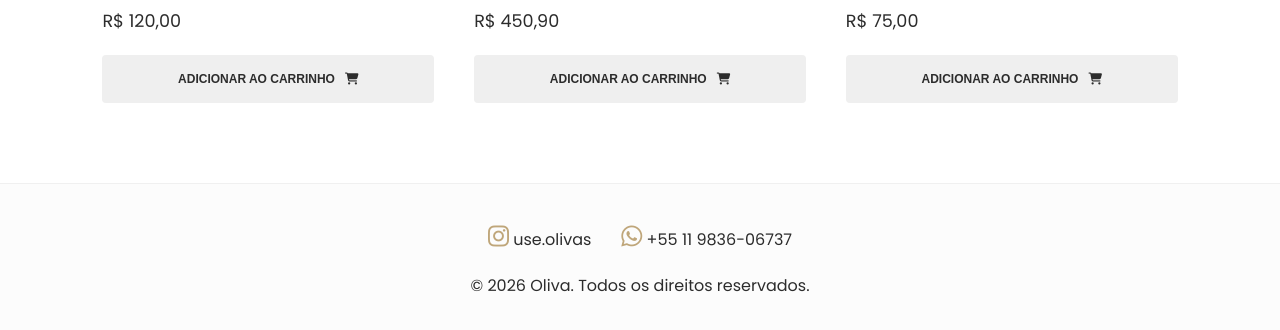
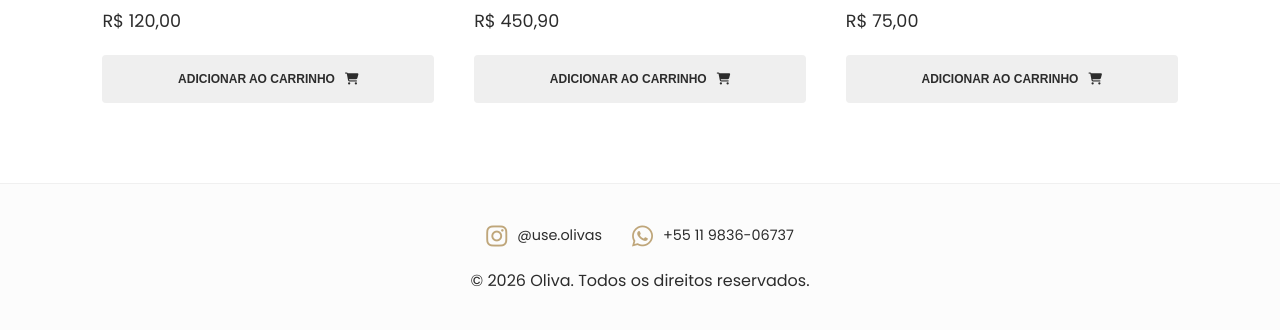
Before and after one commit to andersonvsantos/catalogoOliva, a plain HTML site: page index.html in a window 1280 px wide. Shown: the part 1440-1770 px from the top of the page. Drawn offline with nearby package versions, Linux system fonts and the light colour scheme.

Commit message:
Melhorando o estilo dos icones

```diff
--- a/assets/css/index.css
+++ b/assets/css/index.css
@@ -15,7 +15,7 @@
     -webkit-tap-highlight-color: transparent;
 }
 
-/* Reset de Links e Cores */
+/* Reset de Links */
 a {
     text-decoration: none;
     color: inherit;
@@ -124,6 +124,10 @@ header {
     width: 100%;
 }
 
+.product-card {
+    background: transparent;
+}
+
 .img-wrapper {
     width: 100%;
     aspect-ratio: 1 / 1.2;
@@ -165,7 +169,7 @@ header {
     display: block;
 }
 
-/* --- BOTÕES DINÂMICOS (Adicionar vs Seletor) --- */
+/* Botões Dinâmicos */
 .action-container {
     width: 100%;
     height: 48px;
@@ -224,7 +228,7 @@ header {
     font-weight: 600;
 }
 
-/* Toast/Aviso Elegante */
+/* Toast/Aviso */
 .toast-aviso {
     position: fixed;
     top: 20px;
@@ -248,7 +252,7 @@ header {
     top: 40px;
 }
 
-/* Rodapé */
+/* Rodapé e Hovers Coloridos */
 footer {
     background-color: #fcfcfc;
     border-top: 1px solid #f0f0f0;
@@ -263,9 +267,34 @@ footer {
     margin-bottom: 20px;
 }
 
+.footer-link {
+    display: flex;
+    align-items: center;
+    gap: 10px;
+    font-size: 0.9rem;
+    transition: var(--transition);
+}
+
 .footer-link i {
     font-size: 1.5rem;
     color: var(--primary-color);
+    transition: var(--transition);
+}
+
+/* Hover Instagram */
+.footer-link.instagram:hover {
+    color: #E1306C;
+}
+.footer-link.instagram:hover i {
+    color: #E1306C;
+}
+
+/* Hover WhatsApp */
+.footer-link.whatsapp:hover {
+    color: #25D366;
+}
+.footer-link.whatsapp:hover i {
+    color: #25D366;
 }
 
 @media (max-width: 768px) {
--- a/assets/js/index.js
+++ b/assets/js/index.js
@@ -3,7 +3,7 @@ const produtosJSON = [
     { id: 2, nome: "Anel Solitário", desc: "Cristal cravejado em prata 925 legítima.", preco: 159.00, img: "https://images.unsplash.com/photo-1605100804763-247f67b3557e?q=80&w=600" },
     { id: 3, nome: "Brincos de Argola", desc: "Banho de ouro rosé com acabamento polido.", preco: 85.50, img: "https://images.unsplash.com/photo-1535632066927-ab7c9ab60908?q=80&w=600" },
     { id: 4, nome: "Pulseira Veneziana", desc: "Design minimalista em prata com extensor.", preco: 120.00, img: "https://images.unsplash.com/photo-1611591437281-460bfbe1220a?q=80&w=600" },
-    { id: 5, nome: "Relógio Elegance", desc: "Pulseira de aço inoxidável e mostrador em quartzo.", preco: 450.90, img: "https://images.unsplash.com/photo-1524805444758-089113d48a6d?q=80&w=600" },
+    { id: 2, nome: "Relógio Elegance", desc: "Pulseira de aço inoxidável e mostrador em quartzo.", preco: 450.90, img: "https://images.unsplash.com/photo-1524805444758-089113d48a6d?q=80&w=600" },
     { id: 6, nome: "Pingente Infinito", desc: "Símbolo em ródio negro com microzircônias.", preco: 75.00, img: "https://images.unsplash.com/photo-1515562141207-7a88fb7ce338?q=80&w=600" }
 ];
 
@@ -29,7 +29,6 @@ function exibirAviso(mensagem) {
     setTimeout(() => toast.classList.remove('show'), 2500);
 }
 
-// Decide qual botão renderizar (Adicionar ou Seletor + -)
 function renderActionButton(product) {
     const itemInCart = carrinho.find(item => item.id === product.id);
 
@@ -44,7 +43,7 @@ function renderActionButton(product) {
     }
     return `
         <button class="add-to-cart" onclick="addToCart(${product.id})">
-            Adicionar ao Carrinho <i class="fa-solid fa-cart-shopping"></i>
+            Adicionar ao Carrinho<i class="fa-solid fa-cart-shopping"></i>
         </button>
     `;
 }
@@ -89,12 +88,10 @@ function saveAndUpdate() {
     updateBadge();
     loadCatalog(produtosJSON);
 
-    // Animação do Badge
     cartBadge.style.transform = "scale(1.4)";
     setTimeout(() => cartBadge.style.transform = "scale(1)", 200);
 }
 
-// Filtro de busca preservado
 document.getElementById('search-input').addEventListener('input', (e) => {
     const term = e.target.value.toLowerCase();
     const filtered = produtosJSON.filter(p =>
@@ -103,6 +100,5 @@ document.getElementById('search-input').addEventListener('input', (e) => {
     loadCatalog(filtered);
 });
 
-// Inicialização
 loadCatalog(produtosJSON);
 updateBadge();
--- a/index.html
+++ b/index.html
@@ -30,8 +30,12 @@
 
     <footer>
         <div class="footer-links">
-            <a href="https://www.instagram.com/use.olivas/" class="footer-link"><i class="fa-brands fa-instagram"></i> <span>use.olivas</span></a>
-            <a href="https://wa.me/5511983606737?text=Gostaria%20de%20saber%20mais%20sobre%20a%20Oliva!" class="footer-link"><i class="fa-brands fa-whatsapp"></i> <span>+55 11 9836-06737</span></a>
+            <a href="https://www.instagram.com/use.olivas/" class="footer-link instagram" target="_blank">
+                <i class="fa-brands fa-instagram"></i> <span>@use.olivas</span>
+            </a>
+            <a href="https://wa.me/5511983606737" class="footer-link whatsapp" target="_blank">
+                <i class="fa-brands fa-whatsapp"></i> <span>+55 11 9836-06737</span>
+            </a>
         </div>
         <div class="footer-copy">&copy; 2026 Oliva. Todos os direitos reservados.</div>
     </footer>
```
